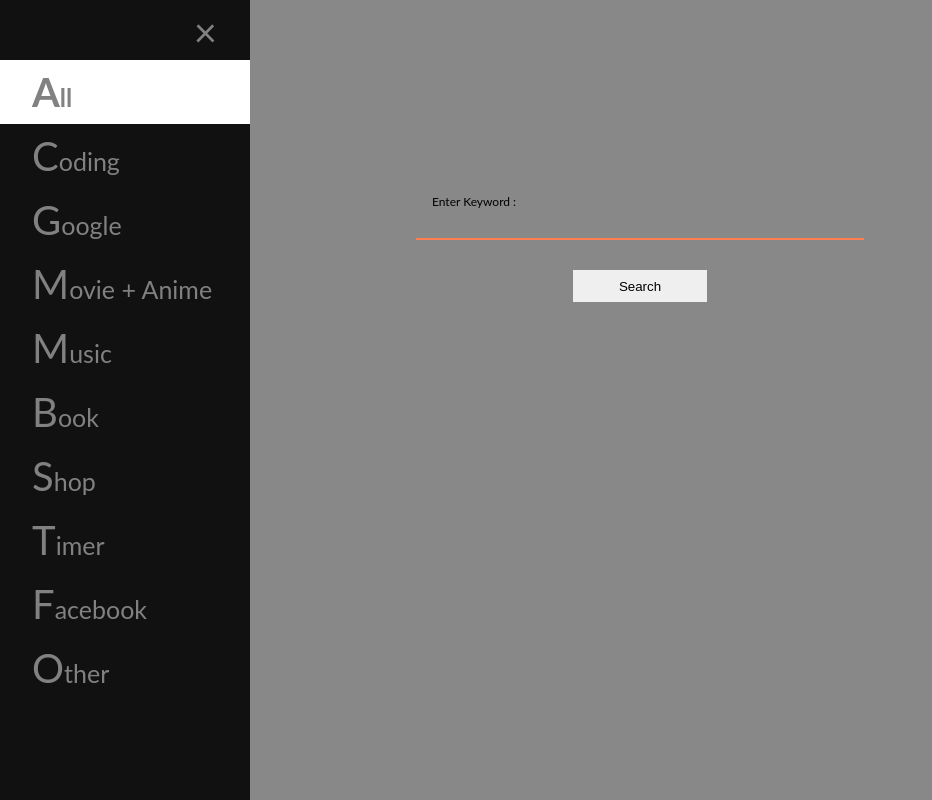
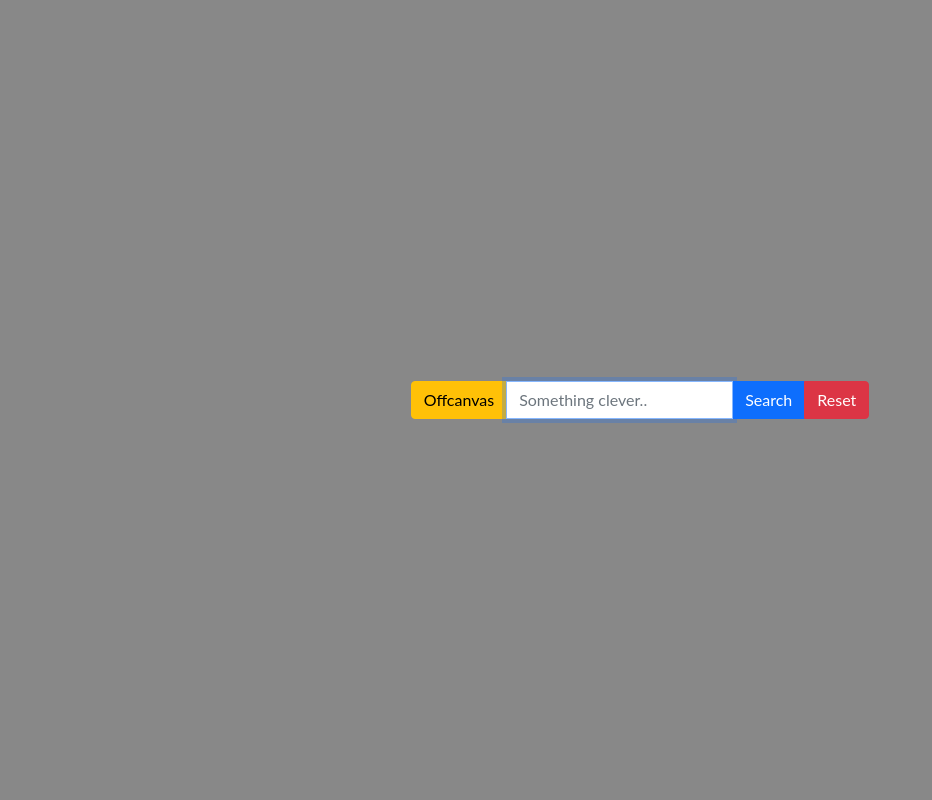
Before and after one commit to PingHuskar/easy-search-app, a plain HTML site: page index.html in a window 1280 px wide. Shown: the whole page, without its empty margins (0-932 px from the left). Drawn offline with nearby package versions, Linux system fonts and the light colour scheme.

Commit message:
add bootstrap 5.1.3 offcanvas & input-group

```diff
--- a/app.js
+++ b/app.js
@@ -1,6 +1,5 @@
 var log = []
 $("img").hide()
-openNav()
 function main() {
     var t = document.getElementsByTagName('img')
     var ids = []
@@ -33,22 +32,6 @@ $("img").click(function(){
     $(this).toggleClass('clicked')
 });
 
-function openNav() {
-  document.getElementById("mySidebar").style.width = "250px";
-  document.getElementById("main").style.marginLeft = "250px";
-}
-
-function closeNav() {
-  document.getElementById("mySidebar").style.width = "0";
-  document.getElementById("main").style.marginLeft= "0";
-}
-function showall() {
-    $("img").show().removeClass("clicked")
-}
-function rmClick(thisObj) {
-    $('.sidebar a').removeClass('active');$(thisObj).addClass('active');
-    closeNav();document.getElementById('openbtn').style.display='initial'
-}
 function hideRmClicked(){
     $("img").hide().removeClass("clicked")
 }
--- a/index.html
+++ b/index.html
@@ -8,26 +8,28 @@
 	<meta name="description" content="Easy search on your favorite sites">
 	<title>Easy Search App</title>
 	<script src="https://ajax.googleapis.com/ajax/libs/jquery/3.6.0/jquery.min.js"></script>
+	<link href="https://cdn.jsdelivr.net/npm/bootstrap@5.1.3/dist/css/bootstrap.min.css" rel="stylesheet">
+  <script src="https://cdn.jsdelivr.net/npm/bootstrap@5.1.3/dist/js/bootstrap.bundle.min.js"></script>
 	<link rel="stylesheet" href="style.css">
 </head>
 <body>
-	<div id="mySidebar" class="sidebar">
-	  <a href="javascript:void(0)" class="closebtn" onclick="closeNav();document.getElementById('openbtn').style.display='initial'">×</a>
-	  <a href="#" class="active" onclick="showall();rmClick(this);">All</a>
-	  <a href="#" onclick="coding();rmClick(this);">coding</a>
-	  <a href="#" onclick="google();rmClick(this);">Google</a>
-	  <a href="#" onclick="movie();rmClick(this);">Movie + Anime</a>
-	  <a href="#" onclick="music();rmClick(this);">Music</a>
-	  <a href="#" onclick="book();rmClick(this);">Book</a>
-	  <a href="#" onclick="shop();rmClick(this);">Shop</a>
-	  <a href="#" onclick="timerpage();rmClick(this);">timer</a>
-	  <a href="#" onclick="facebookpage();rmClick(this);">facebook</a>
-	  <a href="#" onclick="other();rmClick(this);">other</a>
-	</div>
-	<div id="main">
-	  <button class="openbtn" id="openbtn" style="display:none" onclick="openNav();this.style.display='none';">☰</button>
-	</div>
-	<h2 id="log"></h2>
+	<div class="offcanvas offcanvas-start" id="demo">
+		<div class="offcanvas-header">
+		  <button type="button" class="btn-close" data-bs-dismiss="offcanvas"></button>
+		</div>
+		<div class="offcanvas-body">
+			<button data-bs-dismiss="offcanvas" class="active" onclick="showall();">All</button>
+			<button data-bs-dismiss="offcanvas" onclick="coding();">coding</button>
+			<button data-bs-dismiss="offcanvas" onclick="google();">Google</button>
+			<button data-bs-dismiss="offcanvas" onclick="movie();">Movie + Anime</button>
+			<button data-bs-dismiss="offcanvas" onclick="music();">Music</button>
+			<button data-bs-dismiss="offcanvas" onclick="book();">Book</button>
+			<button data-bs-dismiss="offcanvas" onclick="shop();">Shop</button>
+			<button data-bs-dismiss="offcanvas" onclick="timerpage();">Timer</button>
+			<button data-bs-dismiss="offcanvas" onclick="facebookpage();">Facebook</button>
+			<button data-bs-dismiss="offcanvas" onclick="other();">Other</button>
+		</div>
+	  </div>
 	<div class="container">
 		<img src="https://www.udemy.com/staticx/udemy/images/v7/logo-udemy.svg" url="https://www.udemy.com/courses/search/?src=ukw&q=" class="learning round" id="udemy" alt="udemy">
 		<img src="https://www.udemy.com/staticx/udemy/images/v7/logo-udemy.svg" url="https://www.udemy.com/home/my-courses/search/?q=" class="learning round" id="udemy_mycourse" alt="udemy">
@@ -73,23 +75,15 @@
 		<img src="https://stackpython.co/static/blog/img/stp.png" url="https://www.facebook.com/page/Stackpython-110041290379079/search/?q=" class="data facebook round" id="Stackpython" alt="Stackpython">
 		<img src="https://lovevolutionbi.com/app/timeboard/images/countdown.png" url="https://lovevolutionbi.com/app/timeboard/timeboard.php?boardID=" class="timer round" id="loveTimer" alt="">
 		<img src="https://lovevolutionbi.com/app/timeboard/images/countdown.png" url="https://lovevolutionbi.com/app/timeboard/timeboard_setting.php?boardID=" class="timer round" id="loveTimerSetting" alt="">
-		<!-- <img src="" url="" class="facebook round" id="" alt=""> -->
-		<!-- <img src="" url="" class="round" id="" alt=""> -->
-		<!-- <img src="" url="" class="round" id="" alt=""> -->
-		<!-- <img src="" url="" class="round" id="" alt=""> -->
-		<!-- <img src="" url="" class="round" id="" alt=""> -->
-		<!-- <img src="" url="" class="round" id="" alt=""> -->
-		<!-- <img src="" url="" class="round" id="" alt=""> -->
-		<!-- <img src="" url="" class="round" id="" alt=""> -->
+
 	</div>
-	<div class="page" style="margin-top: 3vh;margin-bottom: 1vh;">
-		<label class="field field_v1">
-			<input class="field__input" type="text" id="search" autofocus>
-			<span class="field__label-wrap">
-				<span class="field__label">Enter Keyword : </span>
-			</span>
-		</label>
-		<button onclick="main();log.push(document.getElementById('search').value);console.log(log[log.length - 1]);document.getElementById('search').value=''">Search</button>
+	<div class="row">
+		<div class="input-group mb-3 mt-3 col-md-8">
+			<button class="btn btn-warning" type="button" data-bs-toggle="offcanvas" data-bs-target="#demo">Offcanvas</button>
+			<input type="text" id="search" class="form-control" placeholder="Something clever.." autofocus autocomplete="true">
+			<button class="btn btn-primary" type="submit" onclick="main();log.push(document.getElementById('search').value);console.log(log[log.length - 1]);document.getElementById('search').value=''">Search</button>
+			<button class="btn btn-danger" type="reset" onclick="document.getElementById('search').value='';">Reset</button>
+		</div>
 	</div>
 	<script src="app.js"></script>
 </body>
--- a/style.css
+++ b/style.css
@@ -1,11 +1,28 @@
 body {
     background-color: #888;
+    display: flex;
+    justify-content: center;
+    align-items: center;
+    text-align: center;
 }
+form {
+  all: unset;
+}
+
 img {
     width: 16vh;
     height: 8vw;
     opacity: 0.4;
     transform: scale(0.6);
+}
+.offcanvas-body {
+  display: flex;
+  justify-content: space-around;
+  flex-direction: column;
+  margin-bottom: 20vh;
+}
+.offcanvas-body button {
+  width: 100%;
 }
 img:hover {
   opacity: 0.6;
@@ -44,7 +61,7 @@ img:hover {
     background-color: white;
     transform: scale(1) !important;
 }
-button {
+/* button {
     max-width: 100%;
     width: 30%;
     height: 4vh;
@@ -62,7 +79,7 @@ button:hover {
     transform: scaleX(2) scaleY(2);
     transition-duration: 500ms;
     transition-delay: .2s;
-}
+} */
 #log {
   text-transform: capitalize;
   margin-top: 5vh;
```
Also changed, not shown: 1 other file.
